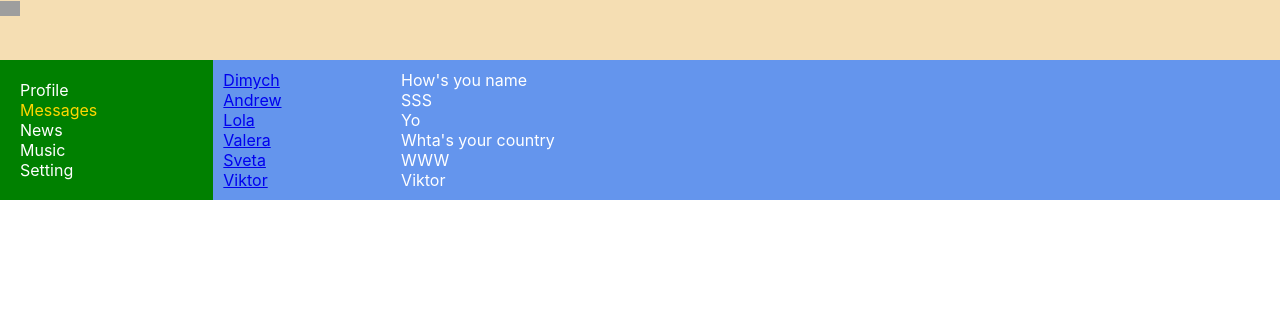
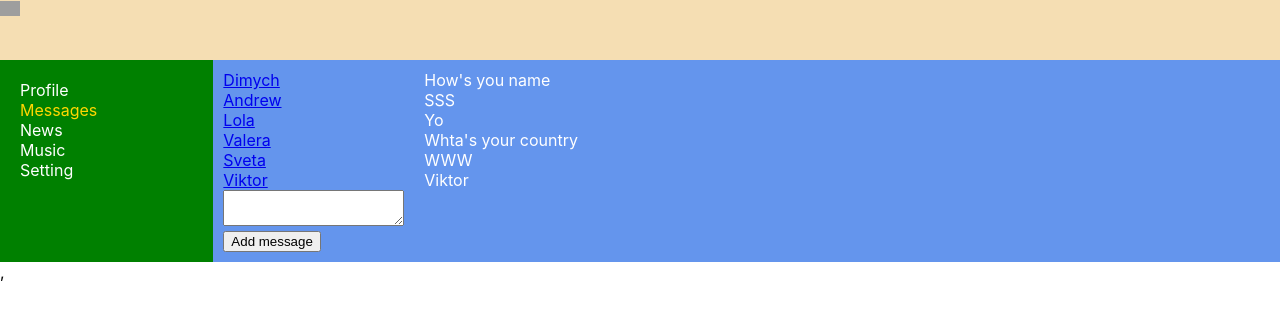
Before and after one commit to Mike-casper/samurai-way-v1, a React (Create React App) app: page /dialogs in a window 1280 px wide. Shown: the top 316 px of the page. Built offline with nearby package versions, Linux system fonts and the light colour scheme; grey boxes are pictures that could not be loaded.

Commit message:
Step 31 useRef vs useState

```diff
--- a/src/App.tsx
+++ b/src/App.tsx
@@ -14,18 +14,17 @@ import {MainPropsType} from "./redux/state";
 function App(props:MainPropsType) {
 
     return (
-        <BrowserRouter>
         <div className="wrapper">
             <Header/>
             <Navbar/>
             <div className="app-wrapper-content">
                 <Route exact path="/dialogs" render={()=><Dialogs
                     state={props.state.messagePage}/>}/>
+
                 <Route path="/profile" render={()=><Profile
                     state={props.state.profilePage}/>}/>
             </div>
-        </div>
-        </BrowserRouter>);
+        </div>);
 }
 
 
--- a/src/components/Dialogs/DialogItem/DialogsItem.tsx
+++ b/src/components/Dialogs/DialogItem/DialogsItem.tsx
@@ -2,8 +2,12 @@ import React from "react";
 import s from "./../Dialogs.module.css"
 import {NavLink} from "react-router-dom";
 
+export type DialogsType ={
+    id: number,
+    name:string
+}
 
-export const DialogItem = (props: any) => {
+export const DialogItem = (props: DialogsType) => {
     return (
         <div className={s.dialog + " " + s.active}>
             <NavLink to={"/dialogs/" + props.id}>{props.name}</NavLink>
--- a/src/components/Dialogs/Dialogs.tsx
+++ b/src/components/Dialogs/Dialogs.tsx
@@ -1,6 +1,8 @@
 import React from "react";
 import s from "./Dialogs.module.css"
 import {NavLink} from "react-router-dom";
+import {DialogItem, DialogsType} from "./DialogItem/DialogsItem";
+import {Message, MessageDataType} from "./Message/Message";
 
 type MainPropsType = {
     state:DialogsPropsType
@@ -8,30 +10,6 @@ type MainPropsType = {
 type DialogsPropsType= {
     dialogs:Array<DialogsType>
     messagesData:Array<MessageDataType>
-}
-type MessageDataType={
-    id?:number,
-    message:string
-}
-
-type DialogsType ={
-    id: number,
-    name:string
-}
-
-export const DialogItem = (props: DialogsType) => {
-    return (
-
-        <div className={s.dialog + " " + s.active}>
-            <NavLink to={"/dialogs/" + props.id}>{props.name}</NavLink>
-        </div>
-    )
-}
-
-export const Message = (props: MessageDataType) => {
-    return (
-        <div className={s.message}>{props.message}</div>
-    )
 }
 
 export const Dialogs = (props:MainPropsType) => {
@@ -43,6 +21,10 @@ export const Dialogs = (props:MainPropsType) => {
         <DialogItem name={dialog.name} id={dialog.id}/>)
 
 
+    const addMessage =() =>{
+        alert(PostElement.current?.value)
+    }
+    const PostElement = React.createRef<HTMLTextAreaElement>();
 
     return (
         <div className={s.dialogs}>
@@ -54,6 +36,16 @@ export const Dialogs = (props:MainPropsType) => {
                     {/*<NavLink to="/dialogs/1">Dimych</NavLink>*/}
 
                 </div>
+                <div>
+                <textarea ref = {PostElement}>
+
+                </textarea>
+                    </div>
+                <div>
+                    <button onClick={addMessage}>
+                        Add message
+                    </button>
+                </div>
             </div>
             <div className={s.messages}>
                 {
--- a/src/components/Profile/MyPosts/MyPosts.tsx
+++ b/src/components/Profile/MyPosts/MyPosts.tsx
@@ -4,6 +4,7 @@ import {Post} from "./Post/Post";
 
 type MainPropsType= {
     postData:Array<MyPostsType>
+
 }
 
 type MyPostsType ={
@@ -24,6 +25,11 @@ export const MyPosts = (props:MainPropsType) => {
     let postsElements = props.postData.map(el=>
         <Post message={el.message} likeCounts={el.likeCount}/>)
 
+    const addPost =() =>{
+        alert(newPostElement.current?.value)
+    }
+    const newPostElement = React.createRef<HTMLTextAreaElement>();
+
     return (
         <div className={s.postsBlock}>
             <h3>
@@ -31,12 +37,11 @@ export const MyPosts = (props:MainPropsType) => {
             </h3>
             <div>
                 <div>
-                        <textarea>
-
+                        <textarea ref={newPostElement} >
                         </textarea>
                 </div>
                 <div>
-                    <button>
+                    <button onClick={addPost}>
                         Add post
                     </button>
                 </div>
--- a/src/index.tsx
+++ b/src/index.tsx
@@ -3,8 +3,10 @@ import ReactDOM from 'react-dom';
 import './index.css';
 import App from './App';
 import {state} from "./redux/state"
+import {BrowserRouter} from "react-router-dom";
 
 ReactDOM.render(
+    <BrowserRouter>
     <App state={state}/>,
-  document.getElementById('root')
+    </BrowserRouter>, document.getElementById('root')
 );
```
Also changed, not shown: src/components/Dialogs/Message/Message.tsx (+5 -2 lines).
